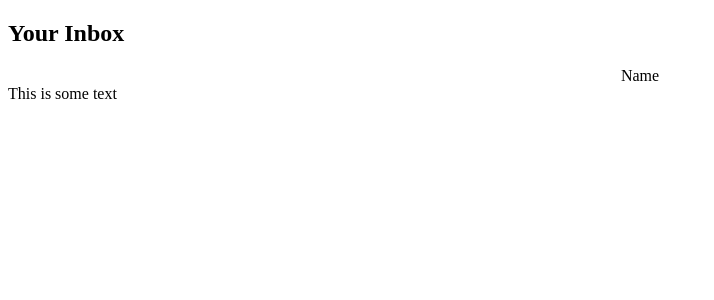
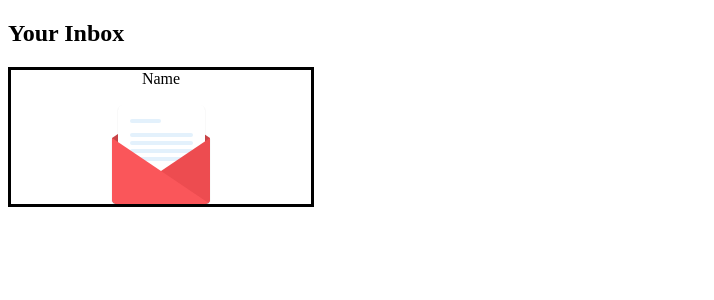
Before and after one commit to mgamino/care-package, a Python web app: template templates/inbox.html in a window 1280 px wide. Shown: the top 300 px of the page, without its empty margins (0-714 px from the left). Run offline with Jinja, Linux system fonts and the light colour scheme; the template is opened without the code that fills it, so the values that code supplies are empty; some libraries are stand-ins or nearby versions.

Commit message:
env image

```diff
--- a/stylesheets/inbox.css
+++ b/stylesheets/inbox.css
@@ -0,0 +1,72 @@
+div.message{
+  width:300px;
+  border:solid;
+  border-color: black;
+}
+
+.envelope {
+  position: relative;
+  margin: 50px auto 0;
+  width: 98px;
+  height: 66px;
+  background: #c94548;
+  border-radius: 0 0 5px 5px;
+  box-shadow: 0 0 1px #c94548 inset;
+}
+.envelope:before,
+.envelope:after {
+  content: '';
+  position: absolute;
+  width: 0;
+  height: 0;
+  border: 0 solid transparent;
+  border-width: 33px 49px;
+}
+.envelope:before {
+  border-bottom-color: #c94548;
+  top: -100%;
+  left: 0px;
+}
+.envelope:after {
+  border-right-color: #ed4c50;
+  border-left-color: #fa565a;
+  border-bottom-color: #fa565a;
+  top: 0;
+  border-radius: 0 0 5px 5px;
+  transform: rotate(360deg);
+  box-shadow: 0 1px 1px rgba(0,0,0,0.25);
+}
+
+.paper {
+  background: #fff;
+  width: 87px;
+  height: 66px;
+  margin: 0 auto;
+  border-radius: 5px;
+  position: absolute;
+  left: 6px;
+  top: -33px;
+  box-shadow: 0 1px 1px rgba(0,0,0,0.25);
+}
+.paper:before,
+.paper:after {
+  content: '';
+  position: absolute;
+  left: 12px;
+  background: #e3f1fc;
+  height: 4px;
+  border-radius: 5px;
+}
+.paper:before {
+  top: 14px;
+  width: 31px;
+}
+.paper:after {
+  right: 12px;
+  top: 28px;
+  box-shadow:
+    0 8px 0 #e3f1fc,
+    0 16px 0 #e3f1fc,
+    0 24px 0 #e3f1fc,
+    0 40px 0 #e3f1fc;
+}
--- a/templates/inbox.html
+++ b/templates/inbox.html
@@ -14,7 +14,9 @@
         <div class = "message">
           <center>Name</center>
           <div class ="textbox">
-            This is some text
+            <div class="envelope">
+              <div class="paper"></div>
+            </div>
           </div>
         </div>
       <!--end loop-->
```
